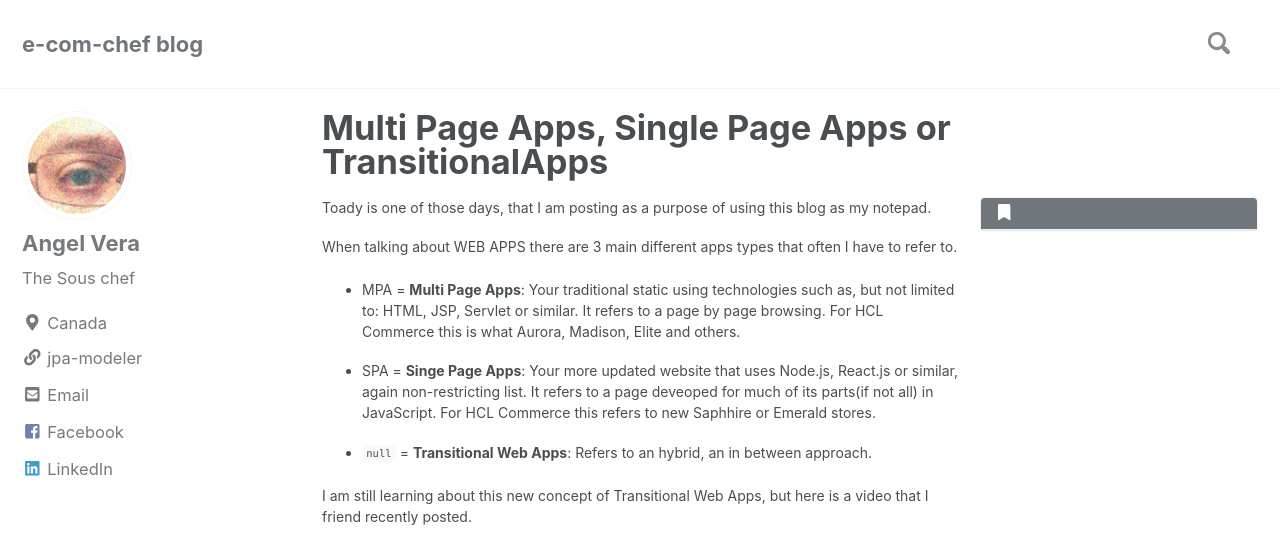
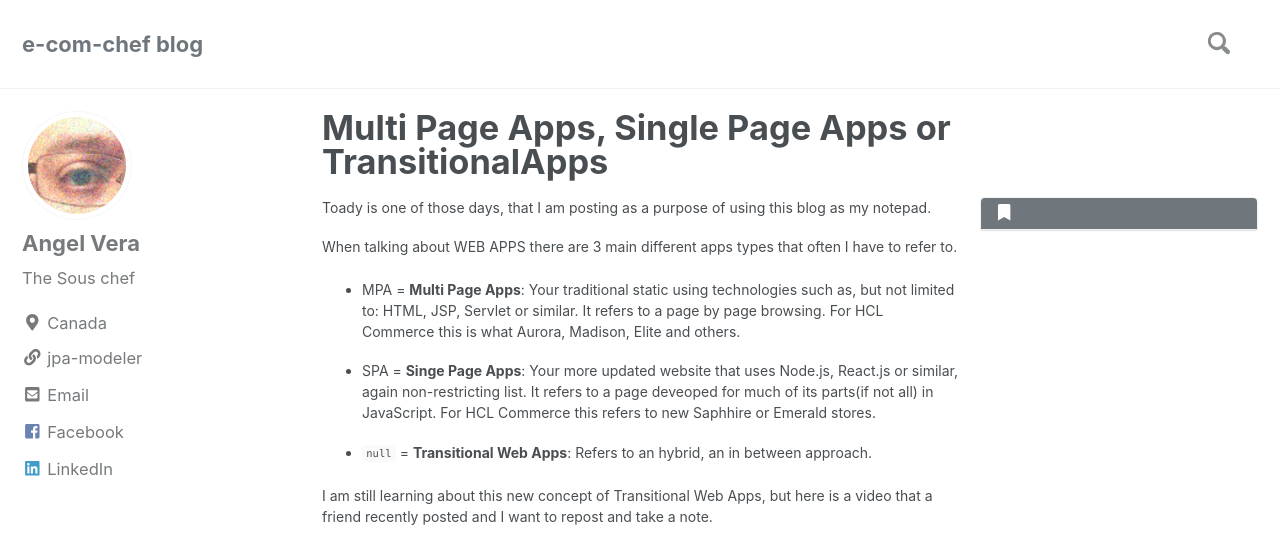
Before and after one commit to arvera/blog, a Jekyll site: the page built from _posts/2022-05-12-MPA_SPA_TransitionalApps.md, in a window 1280 px wide and 900 px high, cut to the strip 0-541 px from the top of the window. Built offline with Jekyll 4.4.1, drawn with Linux system fonts in a browser that asks for light colours; cached includes are drawn as plain includes; nearby versions of some CDN libraries.

Commit message:
Fixing typos

```diff
--- a/_posts/2022-05-12-MPA_SPA_TransitionalApps.md
+++ b/_posts/2022-05-12-MPA_SPA_TransitionalApps.md
@@ -14,6 +14,6 @@ When talking about WEB APPS there are 3 main different apps types that often I h
 
 * `null` = **Transitional Web Apps**: Refers to an hybrid, an in between approach.
 
-I am still learning about this new concept of Transitional Web Apps, but here is a video that I friend recently posted.
+I am still learning about this new concept of Transitional Web Apps, but here is a video that a friend recently posted and I want to repost and take a note.
 
 <iframe width="560" height="315" src="https://www.youtube.com/embed/860d8usGC0o" title="YouTube video player" frameborder="0" allow="accelerometer; autoplay; clipboard-write; encrypted-media; gyroscope; picture-in-picture" allowfullscreen></iframe>
```
Also changed, not shown: 1 other file.
